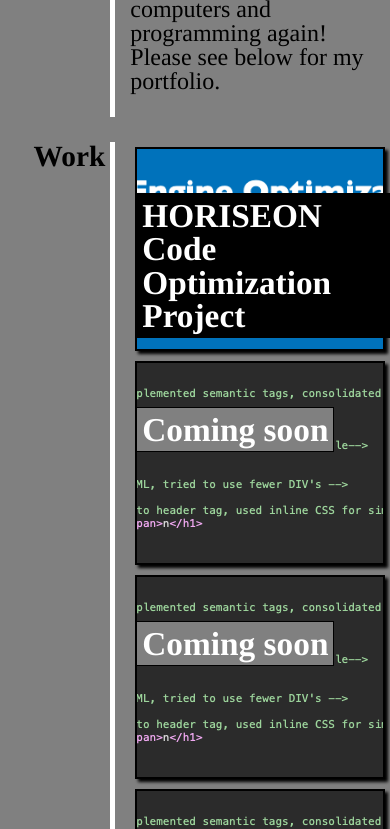
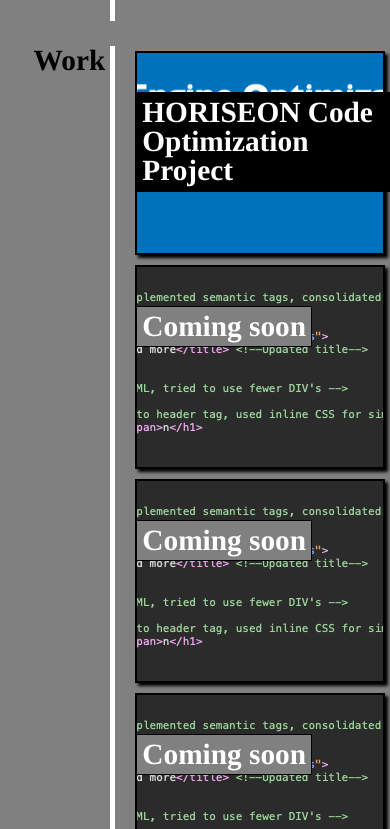
Before and after one commit to sg0703/02_Gates-Portfolio, a plain HTML site: page index.html in a window 390 px wide. Shown: the part 1171-2000 px from the top of the page. Drawn offline with Linux system fonts and the light colour scheme.

Commit message:
Updated file structure, created two subfolders in assets folder

```diff
--- a/Assets/style.css
+++ b/Assets/css/style.css
@@ -253,6 +253,10 @@
         vertical-align: bottom;
     }
 
+    .work_project-top h4, .work_project h4 {
+        font-size: 22pt;
+    }
+
     .main_header {
         padding: 0px;
     }
--- a/index.html
+++ b/index.html
@@ -3,8 +3,8 @@
 <head>
     <meta name="viewport" content="width=device-width, initial-scale=1.0">
     <title>Sam Gates Portfolio</title>
-    <link rel="stylesheet" href="Assets/reset.css" />
-    <link rel="stylesheet" href="Assets/style.css" />
+    <link rel="stylesheet" href="assets/css/reset.css" />
+    <link rel="stylesheet" href="assets/css/style.css" />
 </head>
 
 <body>
@@ -20,7 +20,7 @@
 
     <div class="cool_image">
         <h2>Web Development Portfolio</h2>
-        <img src="Assets/headshot.jpeg" height="200px" width="300px">
+        <img src="assets/images/headshot.jpeg" height="200px" width="300px">
     </div>
 
     <main>
@@ -28,7 +28,7 @@
             <h3>About <br>Me</h3>
             <p>Thank you for visiting my portfolio! My name is Sam Gates, I am an aspiring full stack web developer. I am currently enrolled in the UNC Coding Bootcamp. I have had a passion for computers, networking, and proramming since I was a child.<br><br>
 
-            I started by taking apart and upgrading my family's computer before I hit the age of 10. From there, I was a self-taught web developer in my teenage years. For a brief time, I had a web design and hosting company called Open Source Rules, LLC. In high school, I took courses in Java and network engineering.
+            I was a self-taught web developer in my teenage years. For a brief time, I had a web design and hosting company called Open Source Rules, LLC. In high school, I took courses in Java and network engineering.
 
             <br><br>After many years in public service, I am thrilled to be pursuing my passion for computers and programming again! Please see below for my portfolio.
             </p>
@@ -40,24 +40,24 @@
                 <div class="work_project-top">
                     <a href="https://sg0703.github.io/01_Horiseon_Optimization/" target="_blank">
                     <h4>HORISEON Code <br>Optimization Project</h4>
-                    <img src="Assets/horiseon2.png">
+                    <img src="assets/images/horiseon2.png">
                     </a>
                 </div>
                 <div class="work_project">
                     <h4>Coming soon</h4>
-                    <img src="Assets/bg.png">
+                    <img src="assets/images/bg.png">
                 </div>
                 <div class="work_project">
                     <h4>Coming soon</h4>
-                    <img src="Assets/bg.png">
+                    <img src="assets/images/bg.png">
                 </div>
                 <div class="work_project">
                     <h4>Coming soon</h4>
-                    <img src="Assets/bg.png">
+                    <img src="assets/images/bg.png">
                 </div>
                 <div class="work_project">
                     <h4>Coming soon</h4>
-                    <img src="Assets/bg.png">
+                    <img src="assets/images/bg.png">
                 </div>
             </div>
         </section>
```
Also changed, not shown: Assets/bg_top.png (deleted), Assets/css/reset.css (renamed from Assets/reset.css), Assets/horiseon.png (deleted), Assets/images/bg.png (renamed from Assets/bg.png), Assets/images/headshot.jpeg (renamed from Assets/headshot.jpeg), Assets/images/horiseon2.png (renamed from Assets/horiseon2.png), 3 other files.
